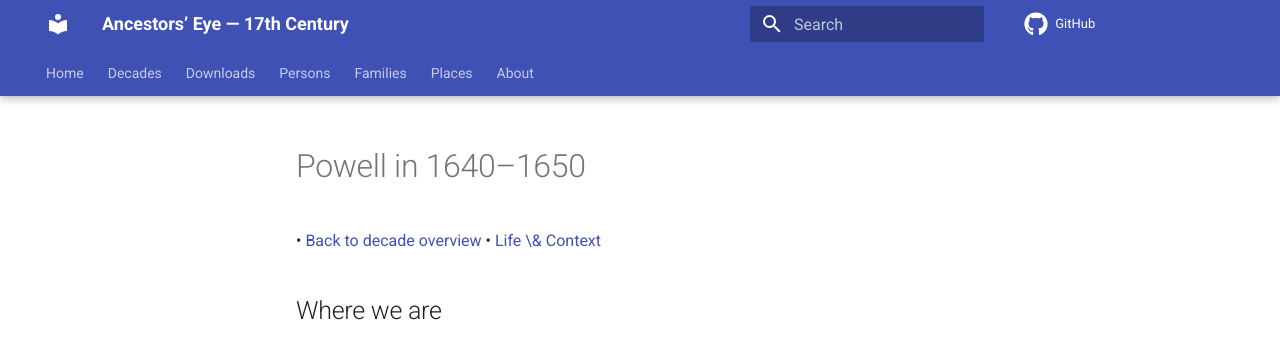
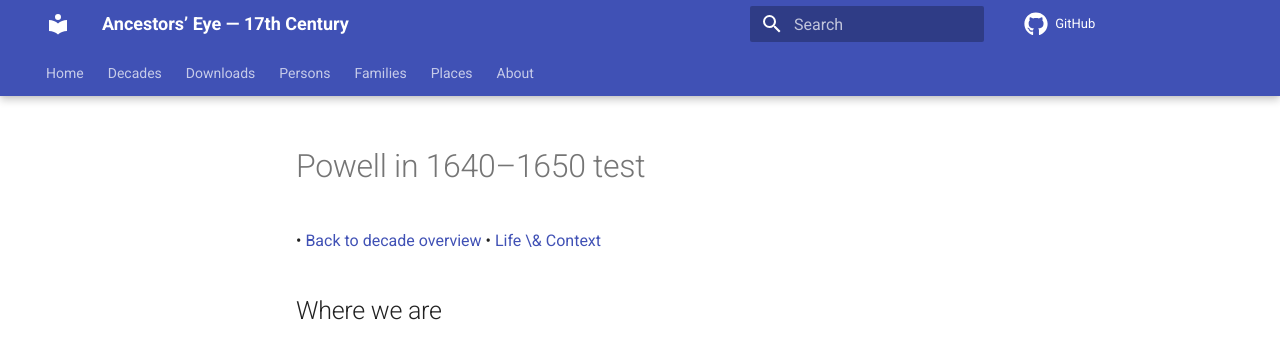
Before and after one commit to BillWorstell/WorstellWitnessWaybackMachine, an MkDocs documentation site: the page built from docs/families/AddieArabellePowell/1640-1650/1640-1650.md, in a window 1280 px wide and 900 px high. Shown: the top 345 px of the window. Built offline with MkDocs 1.6.1 and Material for MkDocs 9.7.7, drawn with Linux system fonts in a browser that asks for light colours; comment, search, counter and statistics services are not loaded.

```diff
--- a/docs/families/AddieArabellePowell/1640-1650/1640-1650.md
+++ b/docs/families/AddieArabellePowell/1640-1650/1640-1650.md
@@ -1,4 +1,4 @@
-# Powell in 1640–1650
+# Powell in 1640–1650 test
 
 • [Back to decade overview](../../../decades/1630-1640/1630-1640.md)
 • [Life \& Context](../../../decades/1630-1640/1630-1640-life.md)
```
